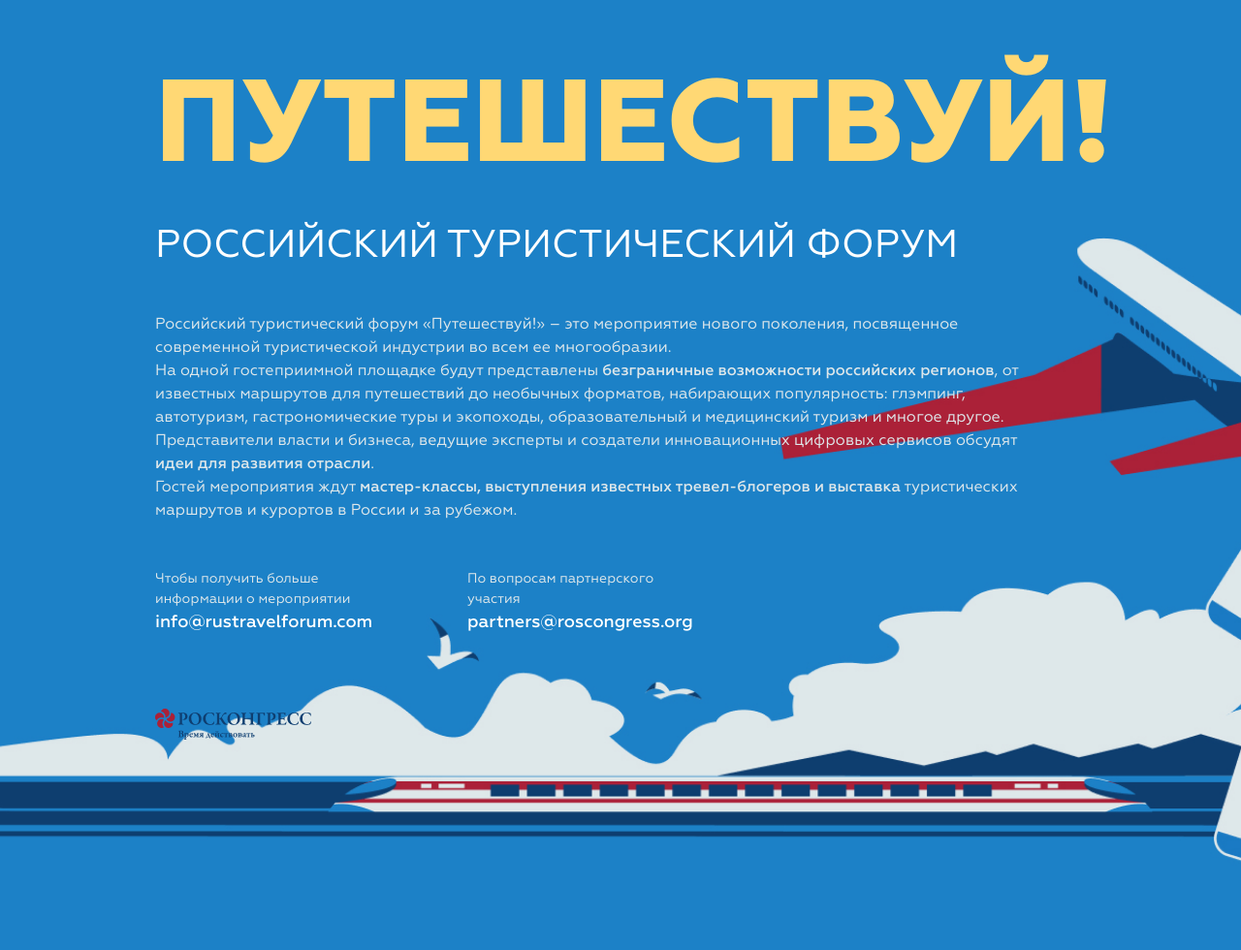
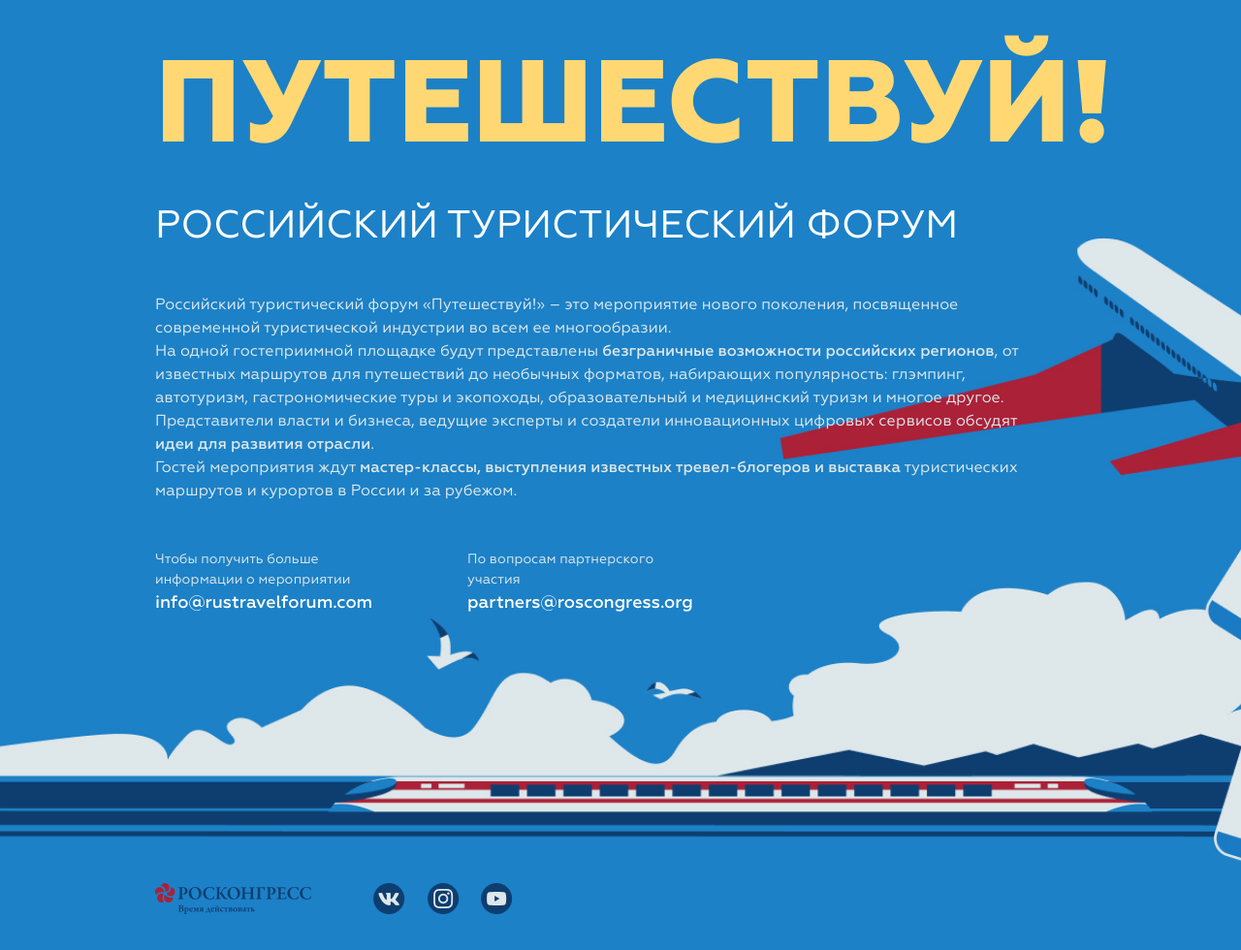
Before and after one commit to eatokareva/eatokareva.github.io, a website: page src/index.html in a window 1280 px wide. Shown: the top 980 px of the page at 97% size. Drawn offline with Linux system fonts and the light colour scheme.

Commit message:
before container

```diff
--- a/src/index.html
+++ b/src/index.html
@@ -54,8 +54,16 @@
             </div>
             <div class="footer">
                 <div class="container">
-                    <a href="#" class="footer__logo"><img src="icons/logo.png" alt=""></a>
-                    <div class="footer__social"></div>
+                    <div class="footer__wrapper">
+                        <div class="footer__logo">
+                            <a href="#" ><img src="icons/logo.png" alt=""></a>
+                        </div>
+                        <div class="footer__social">
+                            <a href="" class="footer__item"><img src="icons/Vkontakte.png" alt=""></a>
+                            <a href="" class="footer__item"><img src="icons/Instagram.png" alt=""></a>
+                            <a href="" class="footer__item"><img src="icons/YouTube.png" alt=""></a>
+                        </div>
+                    </div>
                 </div>
             </div>
         </div>
--- /dev/null
+++ b/src/sass/blocks/_media.scss
@@ -0,0 +1,10 @@
+@media (max-width: 1200px) {
+    .container {
+        max-width: 620px;
+    }
+    .header {
+        .container {
+            width: 960px;
+        }
+    }
+}
--- a/src/sass/blocks/_travel.scss
+++ b/src/sass/blocks/_travel.scss
@@ -1,15 +1,19 @@
 .travel {
+    position: relative;
     min-height: 980px;
-    background: url('../img/bg.jpg') center (center/cover) no-repeat;
+    background: url('../img/bg.jpg') center center/cover no-repeat;
+
     .header {
+        .container {
+            width: 1600px;
+        }
         &__wrapper {
-            padding-top: 42px;
+            padding-top: 22px;
             display: flex;
             justify-content: space-between;
             align-items: center;
             h1 {
                 margin-bottom: 0;
-                width: 988px;
                 font-style: normal;
                 font-weight: 800;
                 font-size: 120px;
@@ -51,6 +55,7 @@
             }
         }
         h2 {
+            margin-bottom: 0;
             font-weight: 400;
             font-size: 40px;
             text-transform: uppercase;
@@ -87,6 +92,23 @@
     .footer {
         position: absolute;
         bottom: 37px;
+        &__wrapper {
+        display: flex;
+        justify-content: flex-start;
+        }
+        &__logo {
+            margin-right: 64px;
+            max-width: 161px;
+            img {
+                width: 100%;
+            }
+        }
+        &__social {
+            width: 144px;
+            display: flex;
+            justify-content: space-between;
+            align-items: center;
+        }
     }
 
 
--- a/src/sass/style.scss
+++ b/src/sass/style.scss
@@ -4,9 +4,10 @@
 }
 
 @import 'blocks/travel';
+@import 'blocks/media';
 
 .container {
     position: relative;
-    width: 1600px;
+    width: 988px;
     left: 160px;
 }
```
Also changed, not shown: src/css/style.min.css, src/icons/Instagram.png (added), src/icons/Vkontakte.png (added), src/icons/YouTube.png (added).
